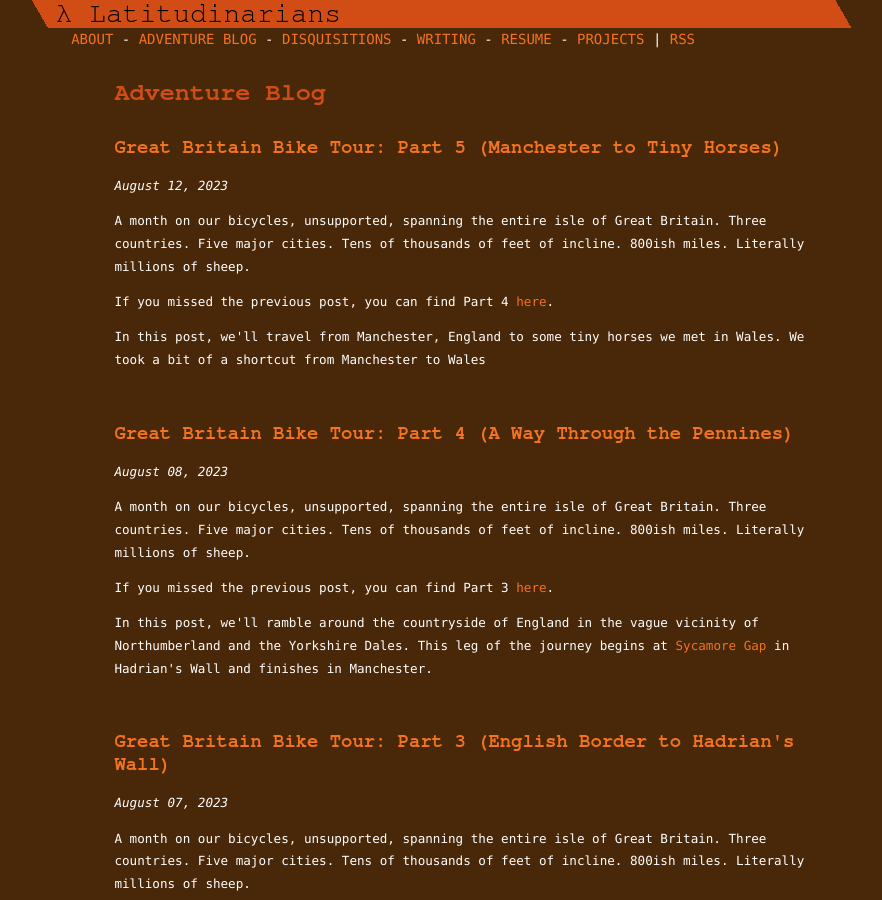
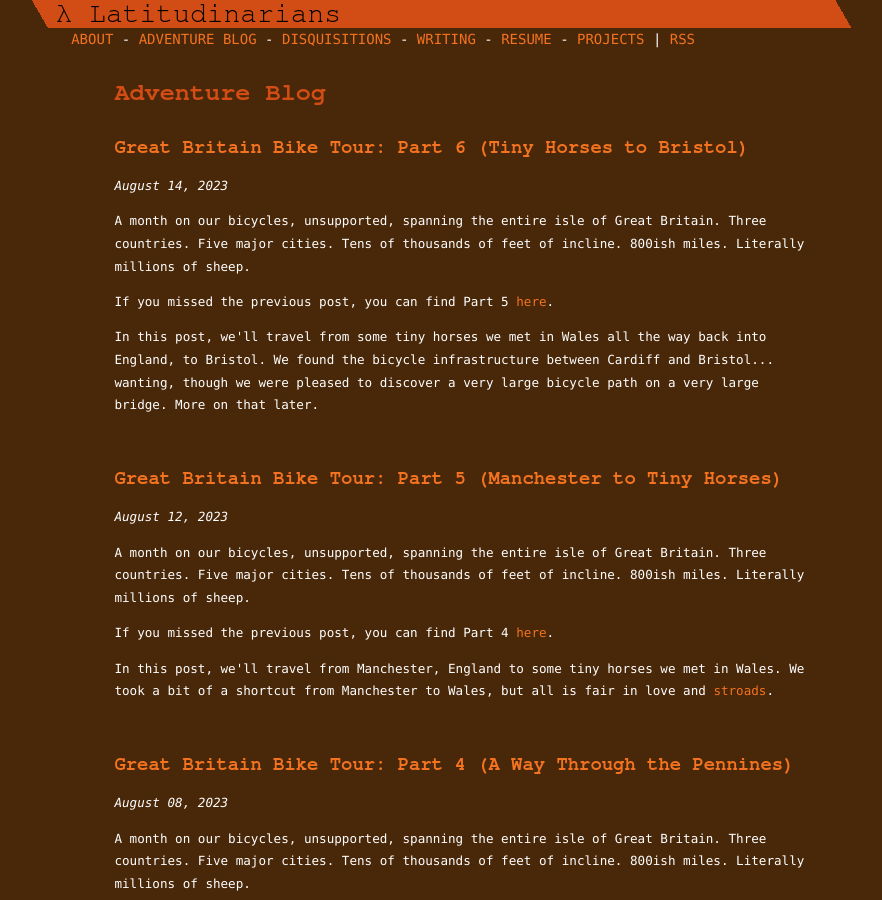
Before and after one commit to nathan-contino/nathan-contino.github.io, a Jekyll site: the page built from _pages/blog.html, in a window 1280 px wide and 900 px high. Shown: the whole window, without its empty margins (180-1062 px from the left). Built offline with Jekyll 4.4.1, drawn with Linux system fonts in a browser that asks for light colours.

Commit message:
tiny horses to bristol

```diff
--- a/_posts/blog/2023-08-12-gb-bike-tour-5.md
+++ b/_posts/blog/2023-08-12-gb-bike-tour-5.md
@@ -9,12 +9,12 @@ A month on our bicycles, unsupported, spanning the entire isle of Great Britain.
 
 If you missed the previous post, you can find Part 4 [here](/blog/2023/08/08/gb-bike-tour-4/).
 
-In this post, we'll travel from Manchester, England to some tiny horses we met in Wales. We took a bit of a shortcut from Manchester to Wales
+In this post, we'll travel from Manchester, England to some tiny horses we met in Wales. We took a bit of a shortcut from Manchester to Wales, but all is fair in love and [stroads](https://en.wikipedia.org/wiki/Stroad).
 
 <!-- readmore -->
 
 
-{% include figure.html url="2023_08_12/3.png" description="a nice place for a nice beer" %}
+{% include figure.html url="2023_08_12/3.png" description="you're only officially old if you no longer have fun with puddles" %}
 
 Our next chapter begins in Manchester. We arrived here after a harrowing morning on the [Rochdale Canal](https://en.wikipedia.org/wiki/Rochdale_Canal), where we only narrowly escaped the dastardly clutches of Canadian Geese (how do they get to the UK, anyway?). But, never fear: we quickly checked into our hotel room, ditched the bikes, and set to exploring Manchester.
 
--- /dev/null
+++ b/_posts/blog/2023-08-14-gb-bike-tour-6.md
@@ -0,0 +1,153 @@
+---
+title:  "Great Britain Bike Tour: Part 6 (Tiny Horses to Bristol)"
+date:   2023-08-14 14:14:22 -0700
+layout: default
+categories: blog
+---
+
+A month on our bicycles, unsupported, spanning the entire isle of Great Britain. Three countries. Five major cities. Tens of thousands of feet of incline. 800ish miles. Literally millions of sheep.
+
+If you missed the previous post, you can find Part 5 [here](/blog/2023/08/12/gb-bike-tour-5/).
+
+In this post, we'll travel from some tiny horses we met in Wales all the way back into England, to Bristol. We found the bicycle infrastructure between Cardiff and Bristol... wanting, though we were pleased to discover a very large bicycle path on a very large bridge. More on that later.
+
+<!-- readmore -->
+
+{% include figure.html url="2023_08_14/24.png" description="wales is pretty sometimes" %}
+
+{% include figure.html url="2023_08_14/2.png" description="setting the scene in the labyrinthian roadside hedges of wales" %}
+
+Our journey resumes right at the top of a brutal hill. Our heroes, Nate and Meg, were almost without hope. Their bicycles were squeaking. Their legs were aching. Their palms were sweaty. [Mom's spaghetti](https://www.nytimes.com/2021/12/30/style/moms-spaghetti-eminem-detroit.html). Wait, no, that's not right. We just stumbled upon some very cute tiny horses, had a quick snack, and drank some water.
+
+{% include figure.html url="2023_08_14/1.png" description="i'm not about to let you forget about these tiny horses" %}
+
+Then it turned out we were at the top of a very long uphill, so we cruised downhill through a very pleasant breeze, with some great views of the Brecon Beacons, to lunch at the [Brecon Tap](https://maps.app.goo.gl/SCjN3rgodapdeKSp6). We had a refreshing pint, a life-replenishing pie, and something that the menu _called_ a salad that I'm not sure legally conforms to that description. But it was all very tasty, and the rest was much needed. Then we popped over to a Costa Coffee for a caffeine pick-me-up and a quick phone charge while we scouted out a campsite.
+
+{% include figure.html url="2023_08_14/3.png" description="life-replenishing pie and pint" %}
+
+{% include figure.html url="2023_08_14/4.png" description="a stop at battery-replenishing costa coffee" %}
+
+We found a decent campsite with _prominent quiet hours_ and a lot of impressive-sounding awards. A short shopping trip to the co-op for local cider, then a couple hours of easy mild uphill riding later, we arrived at our campsite with plenty of time to spare before sunset.
+
+
+{% include figure.html url="2023_08_14/5.png" description="moss intensifies" %}
+
+{% include figure.html url="2023_08_14/6.png" description="riding along willy wonka's chocolate river" %}
+
+{% include figure.html url="2023_08_14/7.png" description="peepin some narrow boats and dogs" %}
+
+{% include figure.html url="2023_08_14/8.png" description="obligatory churchyard, since we passed about a billion of them" %}
+
+{% include figure.html url="2023_08_14/9.png" description="meg for scale between the hedges. this is a two-way road." %}
+
+{% include figure.html url="2023_08_14/10.png" description="flowers along the chocolate river were impressive" %}
+
+We showered, set up the tent, enjoyed a refreshing beverage, and passed out due to lack of sleep well before the sun went down. I am happy to report that the quiet hours were absolutely followed, though it probably helped that we camped as far away from other people as possible after the previous night's trauma.
+
+{% include figure.html url="2023_08_14/11.png" description="a very quiet campsite" %}
+
+The next day, we woke up early -- I'm pretty sure our tent was fully packed up and we were riding out of the camping area before the sun had a chance to peek over the horizon. Our ride continued similarly to the previous afternoon's ride, and felt _very_ easy after getting an adequate night's sleep. The hills were foggy, the hedges continued to need a good trimming, but the traffic was nonexistent and the skies above the fog were as blue as can be.
+
+{% include figure.html url="2023_08_14/12.png" description="froggy morning" %}
+
+{% include figure.html url="2023_08_14/15.png" description="dam" %}
+
+Before long, we wound up at a dam on a mountain lake with some very impressive views. We crossed the dam and found ourselves riding on a rail trail. Huzzah! For those who don't know, rail trails are the _best_ way to cross a range of mountains by bike. The grade usually can't exceed 3%, which can be grueling if you're stuck riding that way for hours, but is much much easier than the 20% grades we typically see on unmaintained mountain roads designed for cars or horses.
+
+{% include figure.html url="2023_08_14/13.png" description="meg contemplating just how fortuitous this rail trail grade is" %}
+
+{% include figure.html url="2023_08_14/14.png" description="can u spot the hidden meg?" %}
+
+{% include figure.html url="2023_08_14/16.png" description="rail trail action nate" %}
+
+We pushed our way up the rail trail in record time, and before we knew it we were at the highest point of our day's ride. Hours ahead of our hoped schedule, well before noon. And we spotted a trailhead for a hike that we strongly suspected we could see the top of. With the strength of a good night's sleep and an unexpectedly easy climb coursing through our veins, we locked up the bikes and started our first UK hike.
+
+{% include figure.html url="2023_08_14/17.png" description="hyped hiking meg" %}
+
+{% include figure.html url="2023_08_14/18.png" description="unexpected waterfall" %}
+
+{% include figure.html url="2023_08_14/19.png" description="we came to the WRONG neighborhood" %}
+
+{% include figure.html url="2023_08_14/20.png" description="'i dont know nate maybe a hike in the middle of this ride is a bad idea-'" %}
+
+{% include figure.html url="2023_08_14/21.png" description="nah, jk, it's a great idea" %}
+
+It turned out to be beautiful. But I'm fairly certain I'm one of very few people who has ever completed that hike wearing sandals. If only because a lot of sheep roam the Beacons, and they leave behind a lot of shit. When wearing sandals, you really have to watch your step. But it was very worth it for the views at the top of [Bwlch y Ddwyallt](https://en.wikipedia.org/wiki/Bwlch_y_Ddwyallt).
+
+{% include figure.html url="2023_08_14/22.png" description="bwlch y ddwyallt (or did i just smash keys randomly on my keyboard?)" %}
+
+{% include figure.html url="2023_08_14/23.png" description="only bikes at the trailhead" %}
+
+{% include figure.html url="2023_08_14/25.png" description="brought to u by bedrock sandals, loljk we dont have sponsors" %}
+
+So we completed our surprise hike, saw some waterfalls, chatted with some folks near the top, took a picture, and then climbed back down. All in all, the surprise hike took up just one hour of our time.
+
+The trailhead was located on a paved road that seems to be the only way over the peak of the pass (seems like the railroad used to use a tunnel that has been abandoned for decades), but we only ended up riding on pavement for a mile or so before we found a windy gravel route that seemed to roughly parallel the paved downhill route. So of course we took a risk and rode the gravel trail. It turned out to be brilliant, with some really cool views of [burns](https://en.wikipedia.org/wiki/Burn_(landform)) with tiny waterfalls and bright red rock formations.
+
+{% include figure.html url="2023_08_14/26.png" description="ANOTHER dam" %}
+
+We crossed another neat stone dam, then wound up on yet another rail trail. We sped downhill with hope in our hearts and plenty of energy for whatever challenges might pop up next.
+
+We were not entirely mentally prepared for what, for the number of times it appears on road signs in Wales, seems to be the unofficial state motto: gwyriad. AKA _diversion_. Or for you Americans out there, _detour_. For the rest of the ride to Cardiff, I'm pretty sure we rode nothing but diversions. There was some kind of massive bridge construction taking place in the next town, with a deeply convoluted path to a pedestrian bridge that only cost us 30 minutes of stress. Special thanks to the shirtless man drinking a beer in his front yard who provided surprisingly comprehensive and completely correct instructions to get to the rail trail from a section of town where the diversion just... ended. And what was the town called? [Pant](https://en.wikipedia.org/wiki/Pant,_Merthyr_Tydfil). It was really pants.
+
+{% include figure.html url="2023_08_14/27.png" description="pants" %}
+
+{% include figure.html url="2023_08_14/28.png" description="gwyriad" %}
+
+{% include figure.html url="2023_08_14/30.png" description="unofficial motto of wales" %}
+
+Slowly but surely, we made our way through a combination of diversions and functional rail trail bits all the way to Cardiff. My favorite section of the trail featured 25% grades, an unmarked intersection, and not one, but two heavily graffitied tunnels under a motorway that, naturally, only had steps. Fortunately, we were only aggressively passed by a couple of dirt bikes on the trail.
+
+Once we made it to the outskirts of Cardiff, the city's infrastructure kicked in and bicycle travel was really easy. Just kidding; we got even more confused. Special points to the bike paths that go through the middle of a cloverleaf motorway interchange in Pantmawr; while I'm fairly certain it technically counts as bicycle infrastructure, because we were able to get through it, I also suspect it's the first infrastructure I've ever seen that qualifies as _both_ [malicious compliance](https://en.wikipedia.org/wiki/Malicious_compliance) and [hostile architecture](https://en.wikipedia.org/wiki/Hostile_architecture).
+
+Anyway, we finally made our way into Cardiff a bit before sunset, and managed to find an absolutely amazing place for dinner: [Matsudai Ramen](https://matsudai.co.uk/pages/ramenshopcdf). Absolutely perfect ramen and karage chicken. We bopped around town, checked out the castle, walked around in the park, got immediately very bored with the soulless mall-like downtown, and eventually ended the evening in a very cute wine bar called Nighthawks with some very cute art of the silly gargoyles on the nearby castle. But one afternoon in Cardiff was enough; we shortened our hotel stay to a single night, and decided to spend more time in Bristol, instead.
+
+{% include figure.html url="2023_08_14/29.png" description="ramen and chicken in cardiff" %}
+
+{% include figure.html url="2023_08_14/31.png" description="silly gargoyles" %}
+
+{% include figure.html url="2023_08_14/32.png" description="castles are also kind of silly" %}
+
+Our travel to Bristol started off strong, with a visit to [Sparrow Coffee House](https://maps.app.goo.gl/TxbaNvbmWqyig3oZ9). Unfortunately there wasn't a decent place to lock up our bikes, but the employees were very accomodating of our desire to sit right at the window, by the door, with eyes on our locked-together bicycles at all times. The coffee was excellent and the pastries were both fresh and well-made. A fine coffee shop.
+
+Unfortunately the "bike route" we followed out of Cardiff was a truly pathetic example of failed urban infrastructure. We fought our way over broken sidewalks, through gutter "bike lanes" full of trash, onto sharrows on the side of 4-lane highways, and past many, many fast food drive thrus full of hungry, distracted people with poor visibility. Eventually, the horrors petered out into sidewalkless business parks and we made it to the heavily irrigated flatlands surrounding Newport, which a placard informed us are actually extremely interesting and known as the [Gwent Levels](https://en.wikipedia.org/wiki/Caldicot_and_Wentloog_Levels).
+
+{% include figure.html url="2023_08_14/33.png" description="central ny or wales? you decide" %}
+
+{% include figure.html url="2023_08_14/34.png" description="who designs this shit" %}
+
+In the flatlands, the bike route got a little safer, but somehow less interesting. We passed through a few sad, publess towns, and past a lot of farmland and farmhouses that looked suspiciously similar to the poorly tended rural landscapes of Central NY. It's all very flat, very rural, and very full of ditches, which distribute water collected in 2000-year-old "reens" built by Roman military engineers. Much like Central NY, the placards and wikipedia entries are much more interesting than the experience.
+
+But we didn't stay in the flatlands forever. Between Cardiff and Bristol lies two distinct obstacles: the city of Newport and the very large estuary of the River Severn. The city of Newport turned out to be a brutal obstacle, forcing us to reroute against traffic on a nonexistent sidewalk along a very busy road to cross the River Usk over an alternate bridge because the bridge on the route is [kind of crazy](https://en.wikipedia.org/wiki/Newport_Transporter_Bridge) and we honestly couldn't tell if it was operational. Fortunately, the alternate bridge had an adequate bicycle lane and we managed to cross the river.
+
+{% include figure.html url="2023_08_14/35.png" description="a very interesting, very confusing 'bridge'" %}
+
+{% include figure.html url="2023_08_14/36.png" description="an entirely adequate sidewalk that did not at all suck when we diverted from said bridge" %}
+
+{% include figure.html url="2023_08_14/37.png" description="small bridge has a bike lane, 9/10" %}
+
+So we eventually made it through Newport, passed through more flatlands on the way to Caldicot, passed through even more flatlands on the way to Hardwick, and made mincemeat of the supposedly fiercer obstacle thanks to the help of the [Wye and Severn Bridges](https://en.wikipedia.org/wiki/Severn_Bridge). It was both the best and only 3 miles of bridge walkway bike riding I have ever done. The view was truly spectacular. And of course it was deeply pleasing to find a giant bridge that connects two countries that _has a large and entirely adequate bicycle and pedestrian lane_. The Queensboro Bridge in NYC should be ashamed of itself.
+
+{% include figure.html url="2023_08_14/38.png" description="massive bridges deserve massive bike lanes, 10/10" %}
+
+We entered England via the bridge and were immediately trapped in Aust. I'm not even kidding: the only way into and out of the town was motorway. The road (and the rest of bicycle route 4) south of town was completely closed for a construction project. So Meg and I stopped at a pub in Aust to figure things out. But only after we crossed 4 lanes of incredibly fast, incredibly loud, incredibly scary highway traffic a few times trying to figure out just how on earth to get out of the area.
+
+{% include figure.html url="2023_08_14/40.png" description="purgatory has good pie" %}
+
+So we stopped for a pint and a pie, to figure things out. And we couldn't. We kept looking around on our maps, trying to find an alternate path. But nothing worked, and everything that did eventually led back to the same closed bicycle route and road. As far as I can tell, Aust is either purgatory or somehow linked to the Bermuda Triangle. We followed detour signs, and they seemed to just lead in a goddamned circle. We tried a tiny side road, but it ended in a locked gate by an entirely different motorway. We headed back into town, prepared to buy a house and settle down in Aust for good, because there was no way we were heading back to Wales. And that's when Meg saw it: an alternate pedestrian route using right-of-ways through fields. Clearly not exactly what we wanted, but we didn't have much choice. So we set out into the fields.
+
+{% include figure.html url="2023_08_14/39.png" description="if u build the detour we will come" %}
+
+{% include figure.html url="2023_08_14/41.png" description="seriously who builds this shit" %}
+
+{% include figure.html url="2023_08_14/42.png" description="proof that i am slightly smarter than a cow" %}
+
+The pedestrian route started tame enough, with a pleasant walk on a canal path or sorts alongside a drainage ditch. Then, we managed to take a wrong turn, continuing down the canal path until it dead ended. And we realized that the actual route, indicated on the map back in the town center, walked us right through a ton of tall grass in a giant cow pie-strewn field, on a footpath that only arguably existed. So we did that. Through close to a dozen fields. Past the cow pies, into the tall grass, through the spiky weeds, over many a blackberry-thorn-surrounded-cattle gate (that were usually the circular kind, too small for the bikes, even without our bags, so I got a serious upper body workout). Sometimes there were bridges. We occasionally met some cows (thankfully no bulls). And then, after at least an hour of bushwhacking, we popped out a cattle gate right into a churchyard. Thankfully the churchyard gate was unlocked, so we ate a celebratory digestive and hopped back on the bikes for the final stretch to Bristol.
+
+The rest of the ride to Bristol was quite nice. We found ourselves on a mixture of brand new cycleways, very quiet backroads, and several cycleways that _used_ to be roads but were now entirely closed to car traffic. We passed a motorway and what looked like an Amazon warehouse, hopped on a bike lane on a somewhat busy (but slow moving) urban road, and wham, we found ourselves in Durdham and Clifton Downs, suddenly in the walkable core of Bristol. Since the Downs are at the top of one of the largest hills in the city, we enjoyed a speedy and scenic downhill ride into the city centre and stumbled upon the brand new and very impressive [Bahn Wagon](https://www.banhwagon.co.uk/) eatery for a quick bite. Once we took a second to adjust to being in a city (instead of surrounded by cows in a field with no people in sight), we dropped the bikes off at a hotel and started exploring the city.
+
+{% include figure.html url="2023_08_14/43.png" description="a hint of upcoming bristol exploration" %}
+
+Thanks for reading! Tune in next time to find out our favorite parts of Bristol, our ride to Bath, and the thrilling conclusion to our journey in London.
+
+When I get around to posting it, you can find Part 6 [here](/blog/2023/08/14/gb-bike-tour-6/).
```
